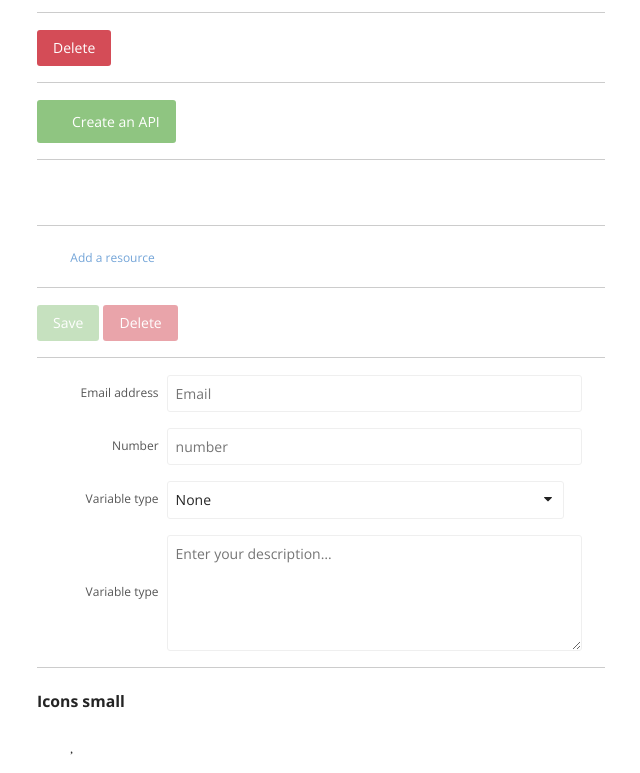
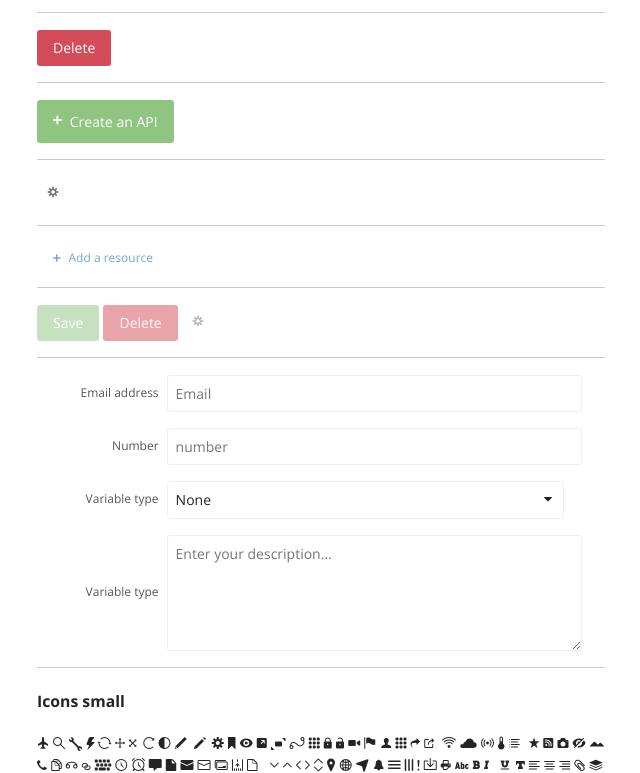
Before and after one commit to patjennings/Jypi, a plain HTML site: page index.html in a window 1280 px wide. Shown: the part 1150-1923 px from the top of the page, without its empty margins (319-959 px from the left). Drawn offline with nearby package versions, Linux system fonts and the light colour scheme; a script that the page names is missing.

Commit message:
Some bug in the CSS + fonts formats added

```diff
--- a/index.html
+++ b/index.html
@@ -10,12 +10,11 @@
         <link href='https://fonts.googleapis.com/css?family=Open+Sans:400,300,300italic,400italic,600,600italic,700,700italic' rel='stylesheet' type='text/css'>
 
         <link rel="stylesheet" type="text/css" href="css/normalize.css">
-        <link rel="stylesheet" type="text/css" href="css/pajeweic.css">
         <link rel="stylesheet" type="text/css" href="css/main.css">
         <link rel="stylesheet" type="text/css" href="css/typography.css" />
         <link rel="stylesheet" type="text/css" href="css/components.css" />
         <link rel="stylesheet" type="text/css" href="css/layout.css" />
-        <link rel="stylesheet" type="text/css" href="css/icons.css" />
+        <link rel="stylesheet" type="text/css" href="css/pajeweic.css">
         <!--
 <script src="js/less.min.js" type="text/javascript"></script>
         <script src="js/vendor/modernizr-2.8.3.min.js"></script>
```
Also changed, not shown: css/pajeweic.css, fonts/Pajeweic-Regular.otf (added), fonts/Pajeweic-Regular.ttf (added), sass/components.scss (line endings or trailing spaces), sass/layout.scss (line endings or trailing spaces).
